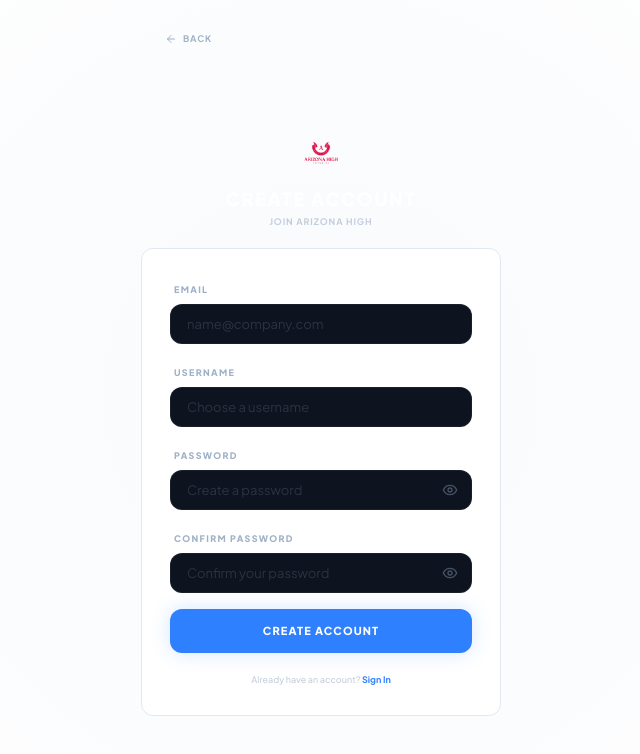
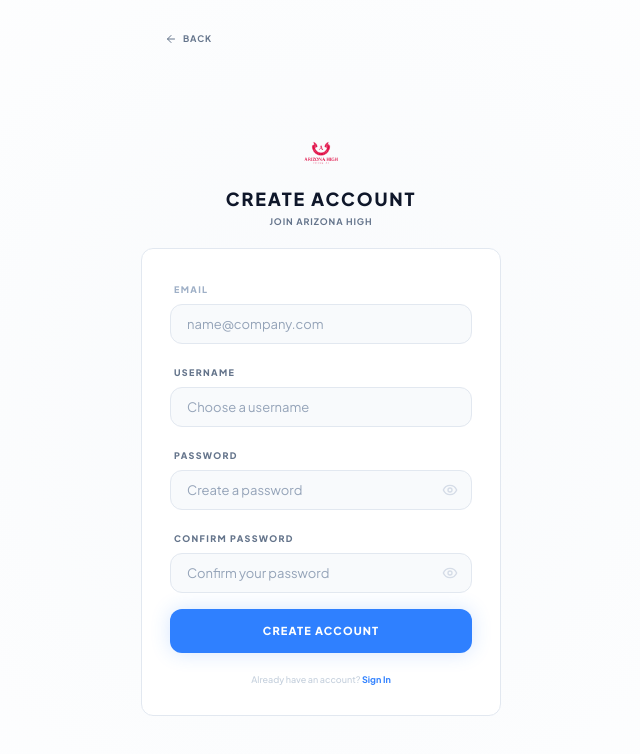
Before and after one commit to rehansurahyo/xchangerateweb, a Next.js app: page /signup in a window 1280 px wide. Shown: the top 754 px of the page, without its empty margins (319-959 px from the left). Built offline with nearby package versions, Linux system fonts and the light colour scheme.

Commit message:
update ui and theme

```diff
--- a/src/app/login/page.tsx
+++ b/src/app/login/page.tsx
@@ -79,7 +79,7 @@
                     )}
 
                     <div className="space-y-2">
-                        <label className="text-[10px] font-black tracking-[0.15em] text-[#9FB0C7] uppercase ml-1">
+                        <label className="text-[10px] font-black tracking-[0.15em] text-slate-500 dark:text-[#9FB0C7] uppercase ml-1">
                             Email
                         </label>
                         <input
@@ -88,13 +88,13 @@
                             onChange={(e) => setEmail(e.target.value)}
                             required
                             placeholder="name@company.com"
-                            className="w-full bg-[#0D141F] border border-white/5 rounded-xl py-4 px-5 text-white text-sm focus:outline-none focus:border-primary/50 transition-all placeholder:text-[#9FB0C7]/20"
+                            className="w-full bg-slate-50 dark:bg-[#0D141F] border border-slate-200 dark:border-white/5 rounded-xl py-4 px-5 text-slate-900 dark:text-white text-sm focus:outline-none focus:border-primary/50 transition-all placeholder:text-slate-400 dark:placeholder:text-[#9FB0C7]/20"
                         />
                     </div>
 
                     <div className="space-y-2">
                         <div className="flex justify-between items-center ml-1">
-                            <label className="text-[10px] font-black tracking-[0.15em] text-[#9FB0C7] uppercase">
+                            <label className="text-[10px] font-black tracking-[0.15em] text-slate-500 dark:text-[#9FB0C7] uppercase">
                                 Password
                             </label>
                         </div>
@@ -105,12 +105,12 @@
                                 onChange={(e) => setPassword(e.target.value)}
                                 required
                                 placeholder="Enter password"
-                                className="w-full bg-[#0D141F] border border-white/5 rounded-xl py-4 px-5 pr-12 text-white text-sm focus:outline-none focus:border-primary/50 transition-all placeholder:text-[#9FB0C7]/20"
+                                className="w-full bg-slate-50 dark:bg-[#0D141F] border border-slate-200 dark:border-white/5 rounded-xl py-4 px-5 pr-12 text-slate-900 dark:text-white text-sm focus:outline-none focus:border-primary/50 transition-all placeholder:text-slate-400 dark:placeholder:text-[#9FB0C7]/20"
                             />
                             <button
                                 type="button"
                                 onClick={() => setShowPassword(!showPassword)}
-                                className="absolute right-4 top-1/2 -translate-y-1/2 text-[#9FB0C7]/40 hover:text-white transition-colors"
+                                className="absolute right-4 top-1/2 -translate-y-1/2 text-slate-400 dark:text-[#9FB0C7]/40 hover:text-slate-900 dark:hover:text-white transition-colors"
                             >
                                 {showPassword ? <EyeOff size={18} /> : <Eye size={18} />}
                             </button>
@@ -143,9 +143,9 @@
             </div>
 
             {/* Footer Text */}
-            <div className="mt-10 flex items-center space-x-2 text-[9px] font-medium text-[#9FB0C7]/30 tracking-tight">
+            <div className="mt-10 flex items-center space-x-2 text-[9px] font-medium text-slate-400 dark:text-[#9FB0C7]/30 tracking-tight">
                 <span>Secured connection</span>
-                <span className="w-1 h-1 rounded-full bg-[#9FB0C7]/20" />
+                <span className="w-1 h-1 rounded-full bg-slate-200 dark:bg-[#9FB0C7]/20" />
                 <span>256-bit encryption</span>
             </div>
         </div>
--- a/src/app/signup/page.tsx
+++ b/src/app/signup/page.tsx
@@ -65,7 +65,7 @@
         <div className="min-h-screen w-full bg-background flex flex-col items-center justify-center p-6 relative overflow-hidden">
             {/* Back Button */}
             <div className="absolute top-8 left-1/2 -translate-x-1/2 max-w-[360px] w-full px-6">
-                <Link href="/" className="flex items-center space-x-1.5 text-[#9FB0C7] hover:text-white transition-colors text-[9px] font-bold tracking-widest uppercase">
+                <Link href="/" className="flex items-center space-x-1.5 text-slate-500 dark:text-[#9FB0C7] hover:text-slate-900 dark:hover:text-white transition-colors text-[9px] font-bold tracking-widest uppercase">
                     <ArrowLeft size={12} />
                     <span>Back</span>
                 </Link>
@@ -81,8 +81,8 @@
                         className="object-contain"
                     />
                 </div>
-                <h1 className="text-lg font-black text-white tracking-widest uppercase">Create Account</h1>
-                <p className="text-[9px] text-[#9FB0C7]/60 font-bold tracking-widest uppercase mt-0.5">Join Arizona High</p>
+                <h1 className="text-lg font-black text-slate-900 dark:text-white tracking-widest uppercase">Create Account</h1>
+                <p className="text-[9px] text-slate-500 dark:text-[#9FB0C7]/60 font-bold tracking-widest uppercase mt-0.5">Join Arizona High</p>
             </div>
 
             {/* Signup Card */}
@@ -104,12 +104,12 @@
                             onChange={(e) => setEmail(e.target.value)}
                             required
                             placeholder="name@company.com"
-                            className="w-full bg-[#0D141F] border border-white/5 rounded-xl h-10 px-4 text-white text-[13px] focus:outline-none focus:border-primary/50 transition-all placeholder:text-[#9FB0C7]/20"
+                            className="w-full bg-slate-50 dark:bg-[#0D141F] border border-slate-200 dark:border-white/5 rounded-xl h-10 px-4 text-slate-900 dark:text-white text-[13px] focus:outline-none focus:border-primary/50 transition-all placeholder:text-slate-400 dark:placeholder:text-[#9FB0C7]/20"
                         />
                     </div>
 
                     <div className="space-y-1.5">
-                        <label className="text-[9px] font-black tracking-[0.15em] text-[#9FB0C7] uppercase ml-1">
+                        <label className="text-[9px] font-black tracking-[0.15em] text-slate-500 dark:text-[#9FB0C7] uppercase ml-1">
                             Username
                         </label>
                         <input
@@ -118,12 +118,12 @@
                             onChange={(e) => setUsername(e.target.value)}
                             required
                             placeholder="Choose a username"
-                            className="w-full bg-[#0D141F] border border-white/5 rounded-xl h-10 px-4 text-white text-[13px] focus:outline-none focus:border-primary/50 transition-all placeholder:text-[#9FB0C7]/20"
+                            className="w-full bg-slate-50 dark:bg-[#0D141F] border border-slate-200 dark:border-white/5 rounded-xl h-10 px-4 text-slate-900 dark:text-white text-[13px] focus:outline-none focus:border-primary/50 transition-all placeholder:text-slate-400 dark:placeholder:text-[#9FB0C7]/20"
                         />
                     </div>
 
                     <div className="space-y-1.5">
-                        <label className="text-[9px] font-black tracking-[0.15em] text-[#9FB0C7] uppercase ml-1">
+                        <label className="text-[9px] font-black tracking-[0.15em] text-slate-500 dark:text-[#9FB0C7] uppercase ml-1">
                             Password
                         </label>
                         <div className="relative group">
@@ -133,7 +133,7 @@
                                 onChange={(e) => setPassword(e.target.value)}
                                 required
                                 placeholder="Create a password"
-                                className="w-full bg-[#0D141F] border border-white/5 rounded-xl h-10 px-4 pr-11 text-white text-[13px] focus:outline-none focus:border-primary/50 transition-all placeholder:text-[#9FB0C7]/20"
+                                className="w-full bg-slate-50 dark:bg-[#0D141F] border border-slate-200 dark:border-white/5 rounded-xl h-10 px-4 pr-11 text-slate-900 dark:text-white text-[13px] focus:outline-none focus:border-primary/50 transition-all placeholder:text-slate-400 dark:placeholder:text-[#9FB0C7]/20"
                             />
                             <button
                                 type="button"
@@ -146,7 +146,7 @@
                     </div>
 
                     <div className="space-y-1.5">
-                        <label className="text-[9px] font-black tracking-[0.15em] text-[#9FB0C7] uppercase ml-1">
+                        <label className="text-[9px] font-black tracking-[0.15em] text-slate-500 dark:text-[#9FB0C7] uppercase ml-1">
                             Confirm Password
                         </label>
                         <div className="relative group">
@@ -156,7 +156,7 @@
                                 onChange={(e) => setConfirmPassword(e.target.value)}
                                 required
                                 placeholder="Confirm your password"
-                                className="w-full bg-[#0D141F] border border-white/5 rounded-xl h-10 px-4 pr-11 text-white text-[13px] focus:outline-none focus:border-primary/50 transition-all placeholder:text-[#9FB0C7]/20"
+                                className="w-full bg-slate-50 dark:bg-[#0D141F] border border-slate-200 dark:border-white/5 rounded-xl h-10 px-4 pr-11 text-slate-900 dark:text-white text-[13px] focus:outline-none focus:border-primary/50 transition-all placeholder:text-slate-400 dark:placeholder:text-[#9FB0C7]/20"
                             />
                             <button
                                 type="button"
```
